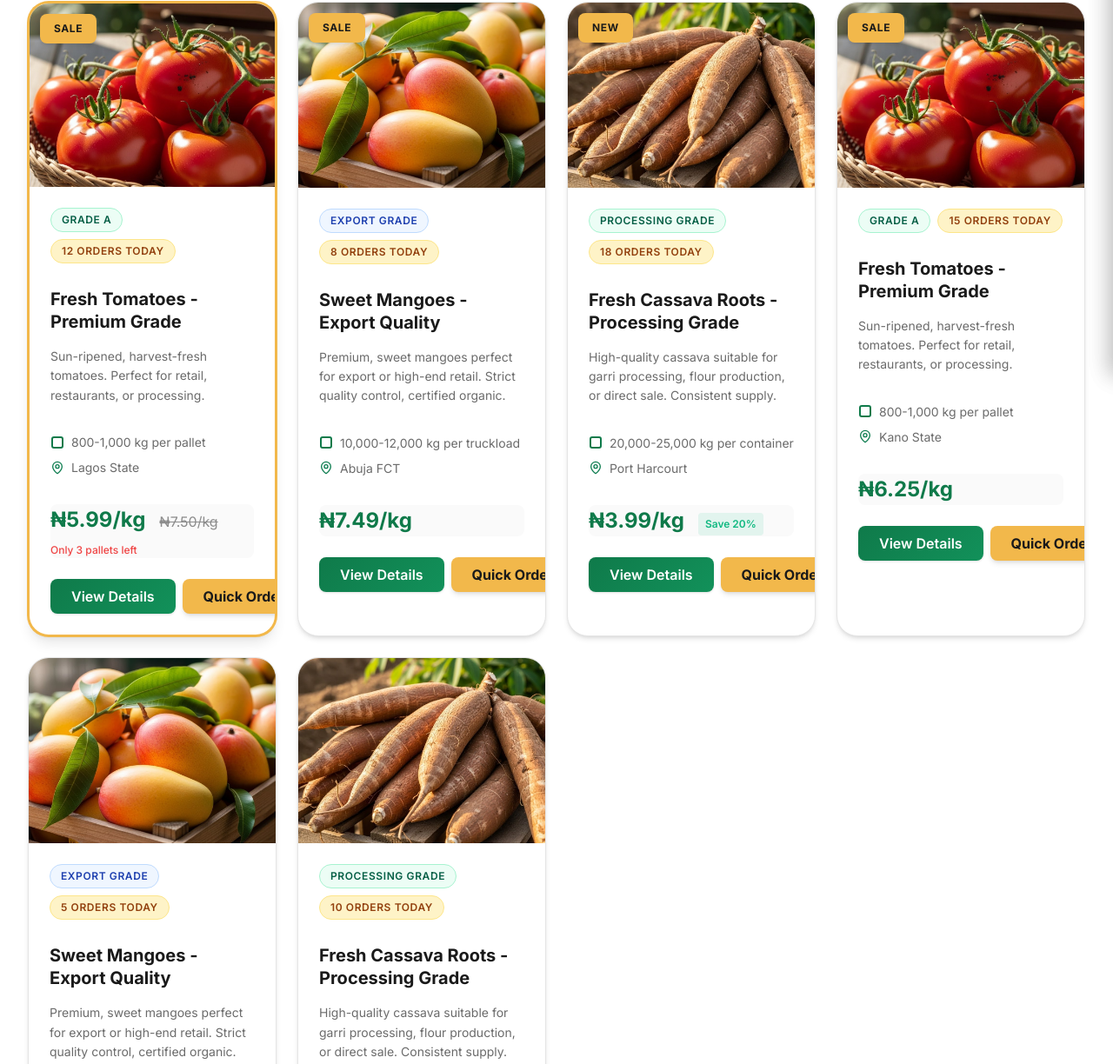
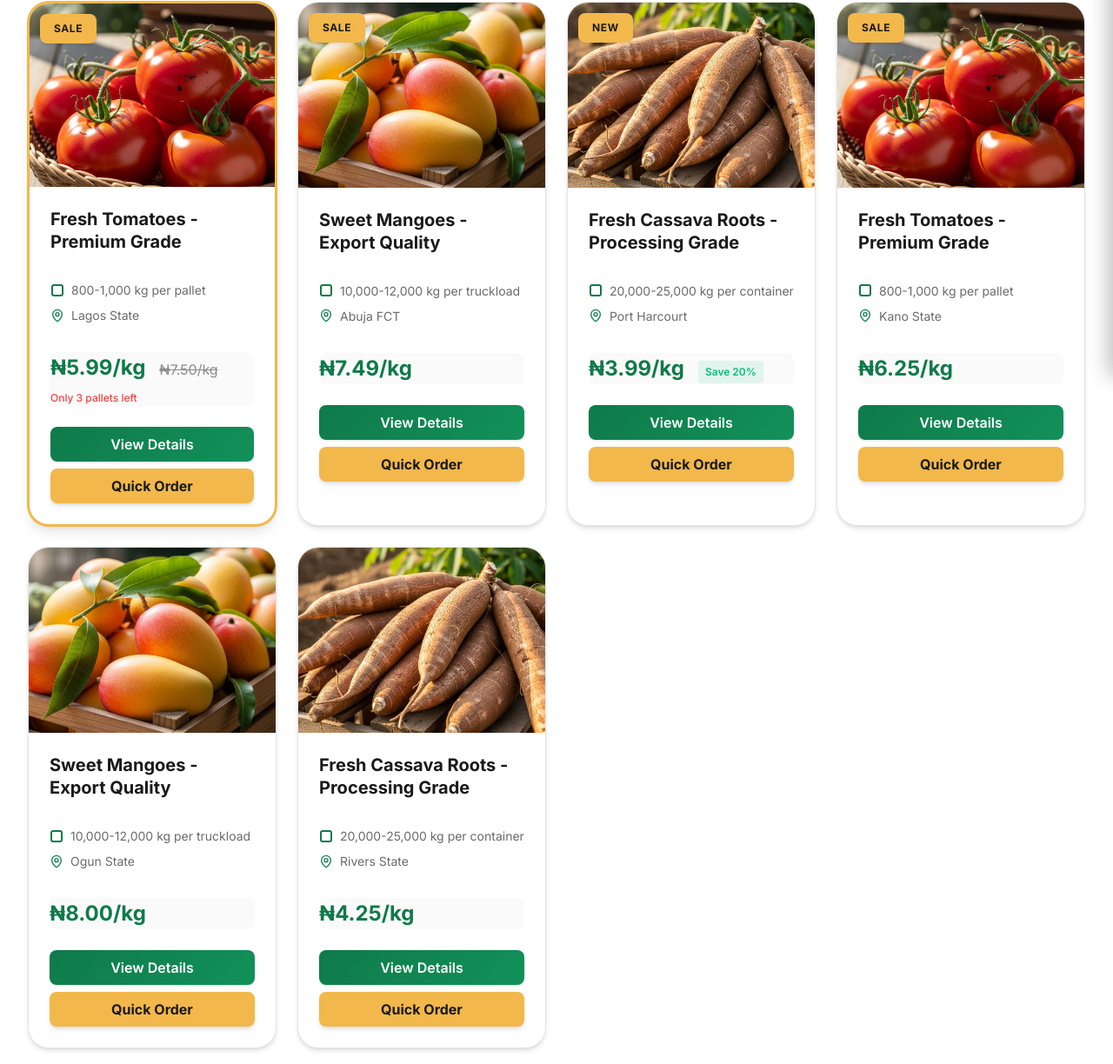
Before and after one commit to gtextsoft/farm_bukola, a plain HTML site: page products.html in a window 1280 px wide. Shown: the part 368-1592 px from the top of the page at 87% size. Drawn offline with Linux system fonts and the light colour scheme.

Commit message:
Enhance listing actions layout with responsive styles and adjust button widths for better mobile display. Remove unused badge elements from product listings to simplify the HTML structure.

```diff
--- a/components.css
+++ b/components.css
@@ -1180,8 +1180,18 @@
 
 .listing-actions {
   display: flex;
+  flex-wrap: wrap;
   gap: var(--space-2);
   margin-top: auto;
+}
+.listing-actions .btn {
+  width: 100%;
+}
+.listing-actions:first-child {
+  width: 100%;
+}
+.listing-actions:last-child {
+  width: 100%;
 }
 
 .listings-cta {
--- a/products.html
+++ b/products.html
@@ -130,13 +130,7 @@
                             <div class="listing-badge-top">SALE</div>
                         </div>
                         <div class="listing-body">
-                            <div class="listing-badges">
-                                <span class="badge badge-organic">Grade A</span>
-                                <span class="badge badge-trending">12 orders today</span>
-                            </div>
                             <h3 class="listing-title">Fresh Tomatoes - Premium Grade</h3>
-                            <p class="listing-description">Sun-ripened, harvest-fresh tomatoes. Perfect for retail,
-                                restaurants, or processing.</p>
                             <div class="listing-meta">
                                 <div class="meta-item">
                                     <svg width="16" height="16" viewBox="0 0 16 16" fill="none" stroke="currentColor"
@@ -170,13 +164,9 @@
                             <div class="listing-badge-top">SALE</div>
                         </div>
                         <div class="listing-body">
-                            <div class="listing-badges">
-                                <span class="badge badge-certified">Export Grade</span>
-                                <span class="badge badge-trending">8 orders today</span>
-                            </div>
                             <h3 class="listing-title">Sweet Mangoes - Export Quality</h3>
-                            <p class="listing-description">Premium, sweet mangoes perfect for export or high-end retail.
-                                Strict quality control, certified organic.</p>
+                            <!-- <p class="listing-description">Premium, sweet mangoes perfect for export or high-end retail.
+                                Strict quality control, certified organic.</p> -->
                             <div class="listing-meta">
                                 <div class="meta-item">
                                     <svg width="16" height="16" viewBox="0 0 16 16" fill="none" stroke="currentColor"
@@ -208,13 +198,7 @@
                             <div class="listing-badge-top">NEW</div>
                         </div>
                         <div class="listing-body">
-                            <div class="listing-badges">
-                                <span class="badge badge-organic">Processing Grade</span>
-                                <span class="badge badge-trending">18 orders today</span>
-                            </div>
                             <h3 class="listing-title">Fresh Cassava Roots - Processing Grade</h3>
-                            <p class="listing-description">High-quality cassava suitable for garri processing, flour
-                                production, or direct sale. Consistent supply.</p>
                             <div class="listing-meta">
                                 <div class="meta-item">
                                     <svg width="16" height="16" viewBox="0 0 16 16" fill="none" stroke="currentColor"
@@ -247,13 +231,7 @@
                             <div class="listing-badge-top">SALE</div>
                         </div>
                         <div class="listing-body">
-                            <div class="listing-badges">
-                                <span class="badge badge-organic">Grade A</span>
-                                <span class="badge badge-trending">15 orders today</span>
-                            </div>
                             <h3 class="listing-title">Fresh Tomatoes - Premium Grade</h3>
-                            <p class="listing-description">Sun-ripened, harvest-fresh tomatoes. Perfect for retail,
-                                restaurants, or processing.</p>
                             <div class="listing-meta">
                                 <div class="meta-item">
                                     <svg width="16" height="16" viewBox="0 0 16 16" fill="none" stroke="currentColor"
@@ -284,13 +262,7 @@
                             <img src="img/mango.png" alt="Export-grade mangoes" class="listing-image">
                         </div>
                         <div class="listing-body">
-                            <div class="listing-badges">
-                                <span class="badge badge-certified">Export Grade</span>
-                                <span class="badge badge-trending">5 orders today</span>
-                            </div>
                             <h3 class="listing-title">Sweet Mangoes - Export Quality</h3>
-                            <p class="listing-description">Premium, sweet mangoes perfect for export or high-end retail.
-                                Strict quality control, certified organic.</p>
                             <div class="listing-meta">
                                 <div class="meta-item">
                                     <svg width="16" height="16" viewBox="0 0 16 16" fill="none" stroke="currentColor"
@@ -321,13 +293,7 @@
                             <img src="img/cassava.png" alt="Cassava roots" class="listing-image">
                         </div>
                         <div class="listing-body">
-                            <div class="listing-badges">
-                                <span class="badge badge-organic">Processing Grade</span>
-                                <span class="badge badge-trending">10 orders today</span>
-                            </div>
                             <h3 class="listing-title">Fresh Cassava Roots - Processing Grade</h3>
-                            <p class="listing-description">High-quality cassava suitable for garri processing, flour
-                                production, or direct sale. Consistent supply.</p>
                             <div class="listing-meta">
                                 <div class="meta-item">
                                     <svg width="16" height="16" viewBox="0 0 16 16" fill="none" stroke="currentColor"
```
